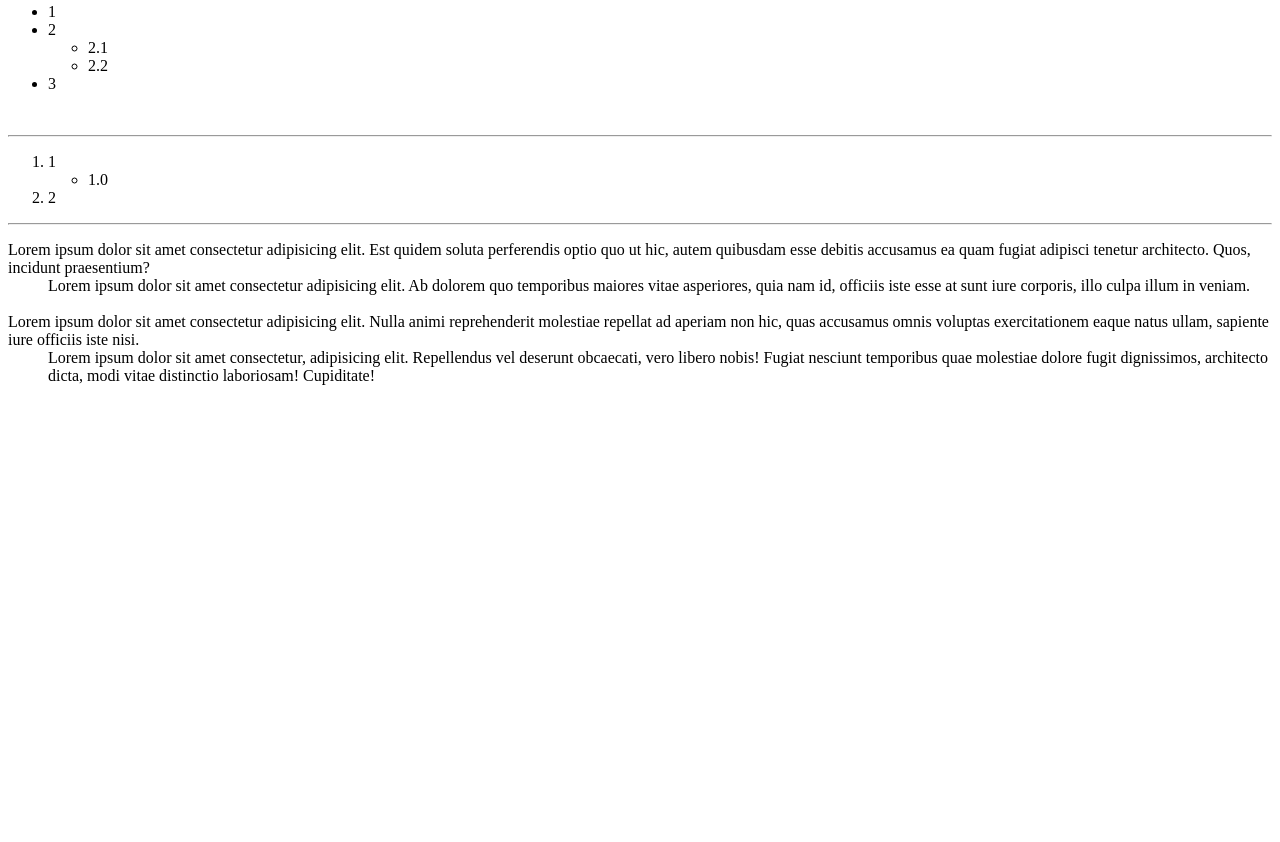
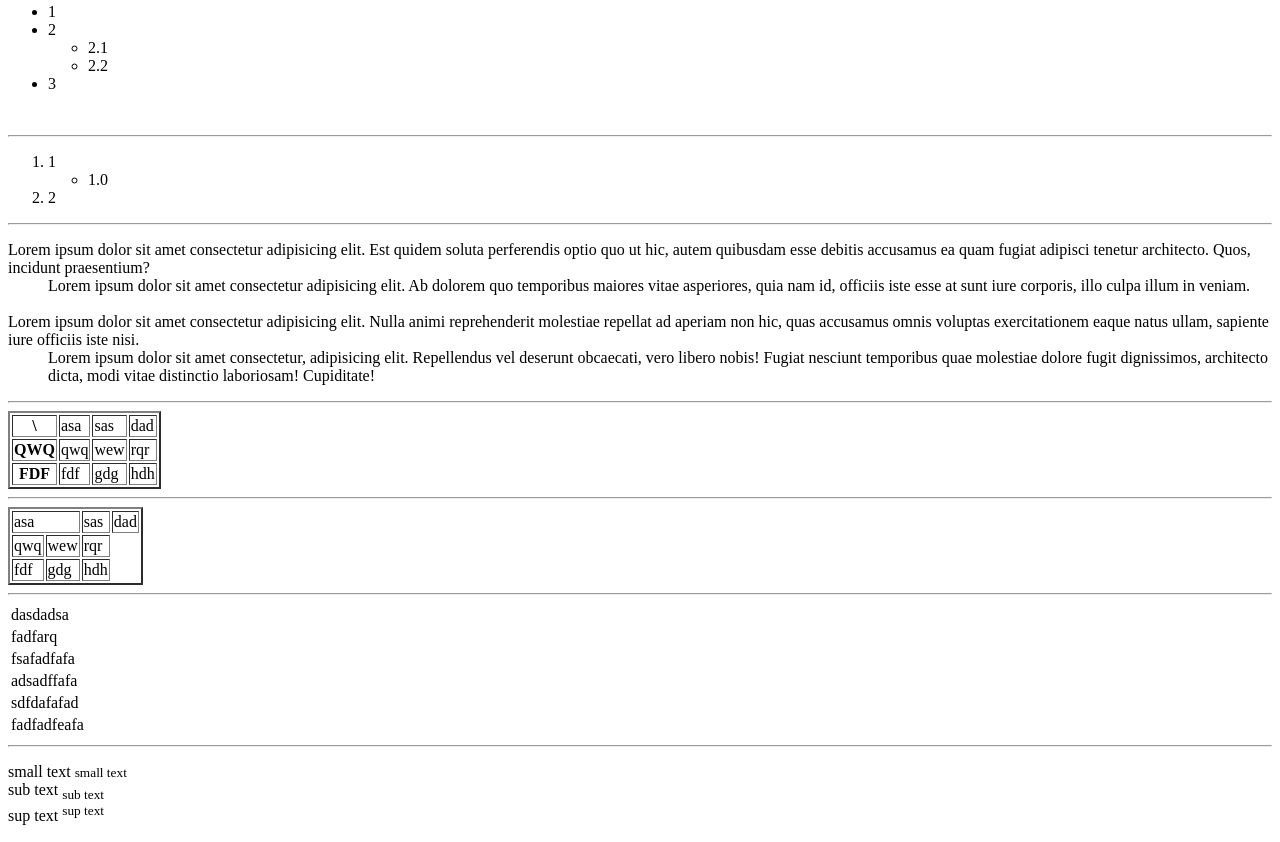
Before and after one commit to emirh95/vjezba, a plain HTML site: page main/index.html in a window 1280 px wide. Shown: the part 1532-2374 px from the top of the page. Before the commit the page ends 1933 px from the top, so only its background shows below. Drawn offline with Linux system fonts and the light colour scheme.

Commit message:
liste i tabele

```diff
--- a/main/index.html
+++ b/main/index.html
@@ -155,7 +155,82 @@
             nobis! Fugiat nesciunt temporibus quae molestiae dolore fugit dignissimos, architecto dicta, modi vitae
             distinctio laboriosam! Cupiditate!</dd>
     </dl>
-
+    <hr>
+    <table border="2">
+        <!--border za tabelu-->
+        <tr>
+            <th>\</th>
+            <!--table heading-->
+            <td>asa</td>
+            <td>sas</td>
+            <td>dad</td>
+        </tr>
+        <tr>
+            <th>QWQ</th>
+            <td>qwq</td>
+            <td>wew</td>
+            <td>rqr</td>
+        </tr>
+        <tr>
+            <th>FDF</th>
+            <td>fdf</td>
+            <td>gdg</td>
+            <td>hdh</td>
+        </tr>
+    </table>
+    <hr>
+    <table border="2">
+        <!--border za tabelu-->
+        <tr>
+            <td colspan="2">asa</td>
+            <!--colspan i rowspan-->
+            <td>sas</td>
+            <td>dad</td>
+        </tr>
+        <tr>
+            <td>qwq</td>
+            <td>wew</td>
+            <td>rqr</td>
+        </tr>
+        <tr>
+            <td>fdf</td>
+            <td>gdg</td>
+            <td>hdh</td>
+        </tr>
+    </table>
+    <hr>
+    <!--osnovna struktura tabele-->
+    <table>
+        <thead>
+            <tr>
+                <td>dasdadsa</td>
+            </tr>
+            <tr>
+                <td>fadfarq</td>
+            </tr>
+        </thead>
+        <tfoot>
+            <tr>
+                <td>sdfdafafad</td>
+            </tr>
+            <tr>
+                <td>fadfadfeafa</td>
+            </tr>
+        </tfoot>
+        <tbody>
+            <tr>
+                <td>fsafadfafa</td>
+            </tr>
+            <tr>
+                <td>adsadffafa</td>
+            </tr>
+        </tbody>
+    </table>
+    <hr>
+    <p>small text <small>small text</small><br>
+        sub text <sub>sub text</sub><br>
+        sup text <sup>sup text</sup>
+    </p>
 </body>
 
 </html>
```
